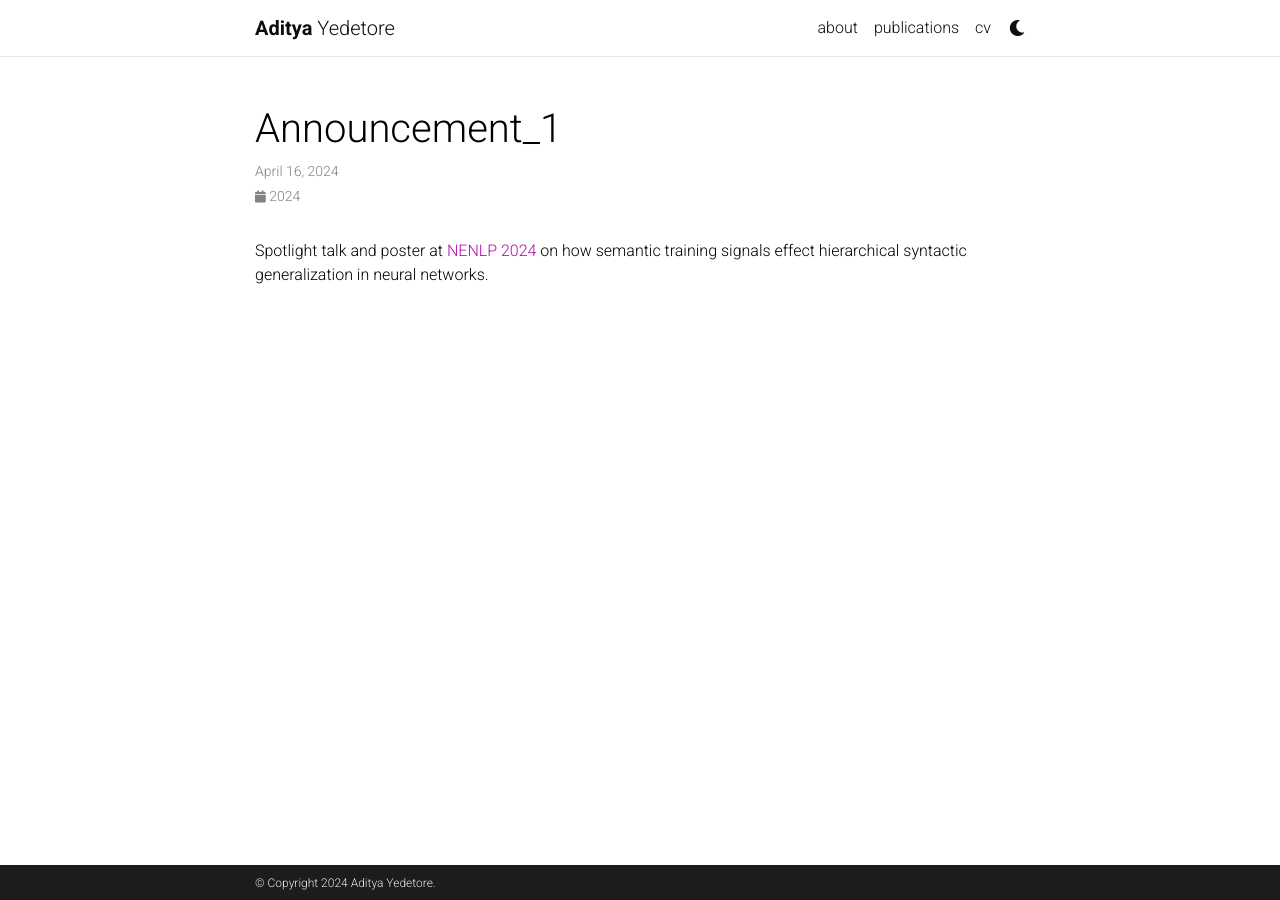
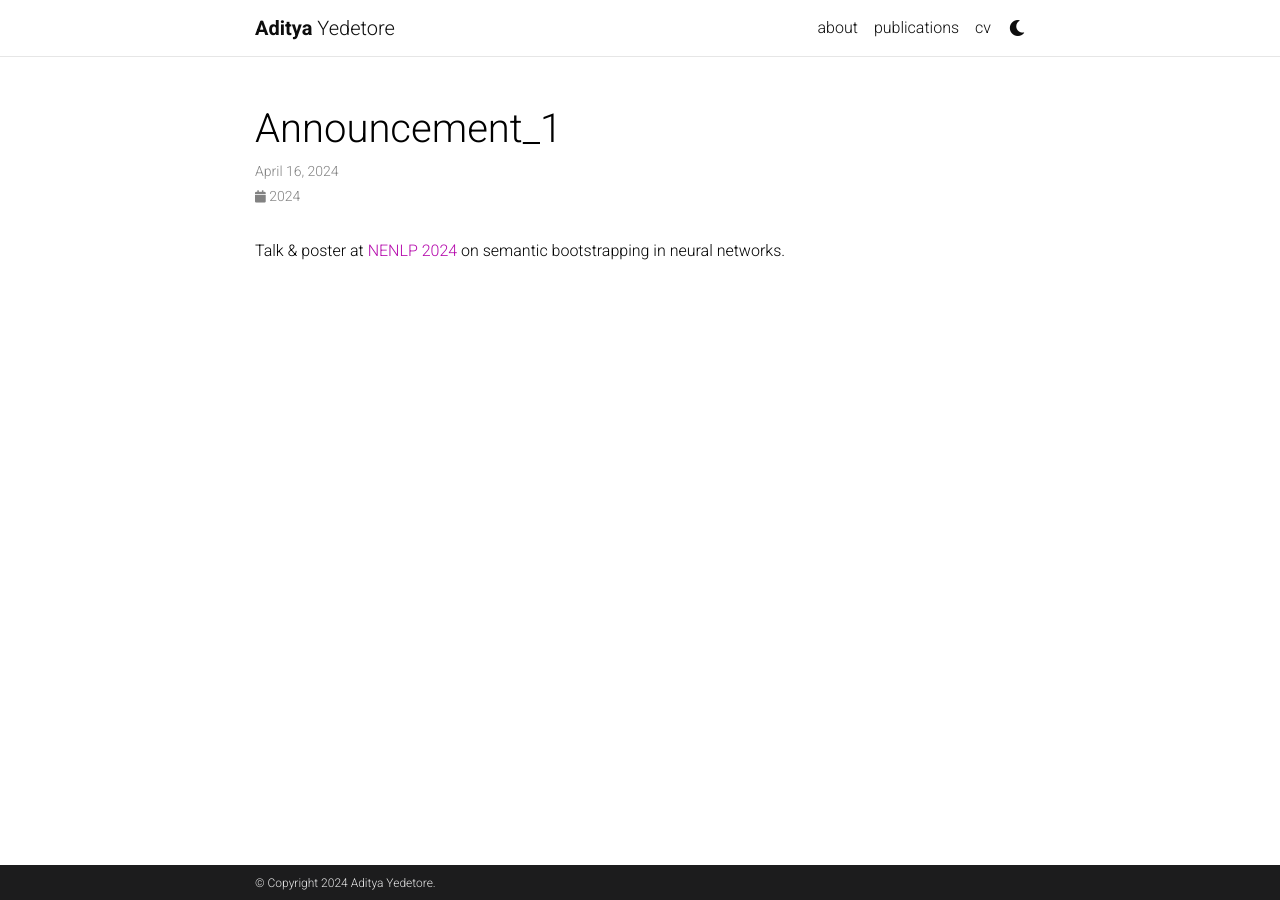
Before and after one commit to adityayedetore/adityayedetore.github.io, a Jekyll site: the page built from _news/announcement_1.md, in a window 1280 px wide. Built offline with Jekyll 4.4.1, drawn with Linux system fonts in a browser that asks for light colours; comment, search, counter and statistics services are not loaded; a style sheet for code colours, icons or effects is not loaded.

Commit message:
Update announcement_1.md

```diff
--- a/_news/announcement_1.md
+++ b/_news/announcement_1.md
@@ -4,4 +4,4 @@ date: 2024-4-16 15:59:00-0400
 inline: true
 ---
 
-Spotlight talk and poster at [NENLP 2024](https://nenlp.github.io/) on how semantic training signals effect hierarchical syntactic generalization in neural networks.
+Talk & poster at [NENLP 2024](https://nenlp.github.io/) on semantic bootstrapping in neural networks.
```
